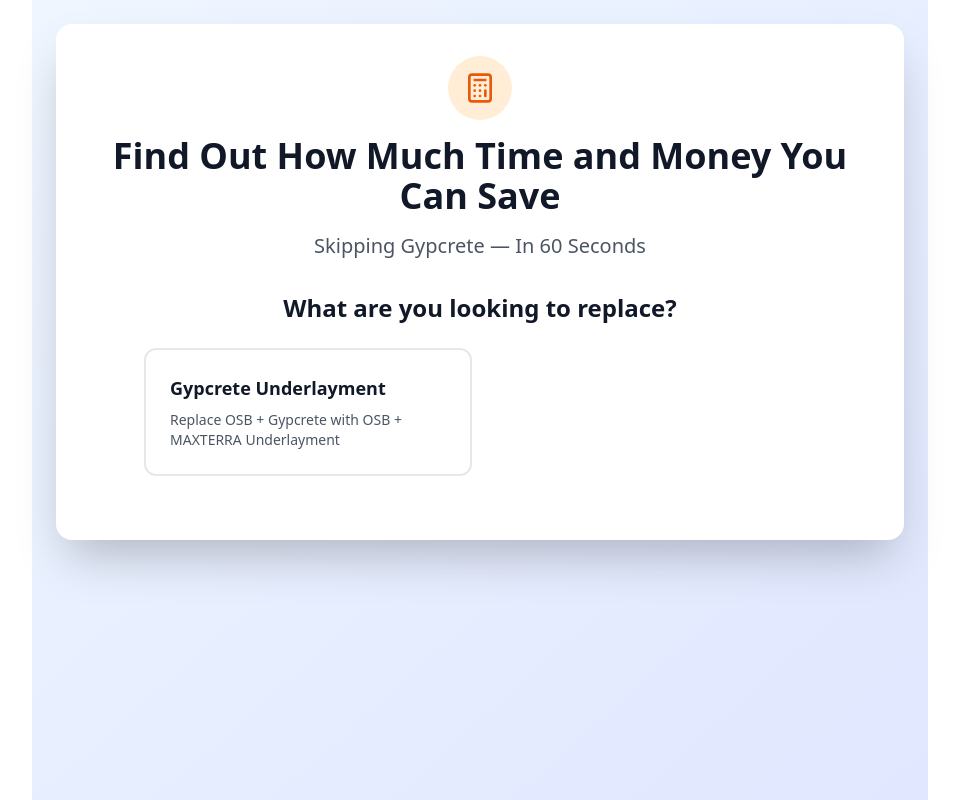
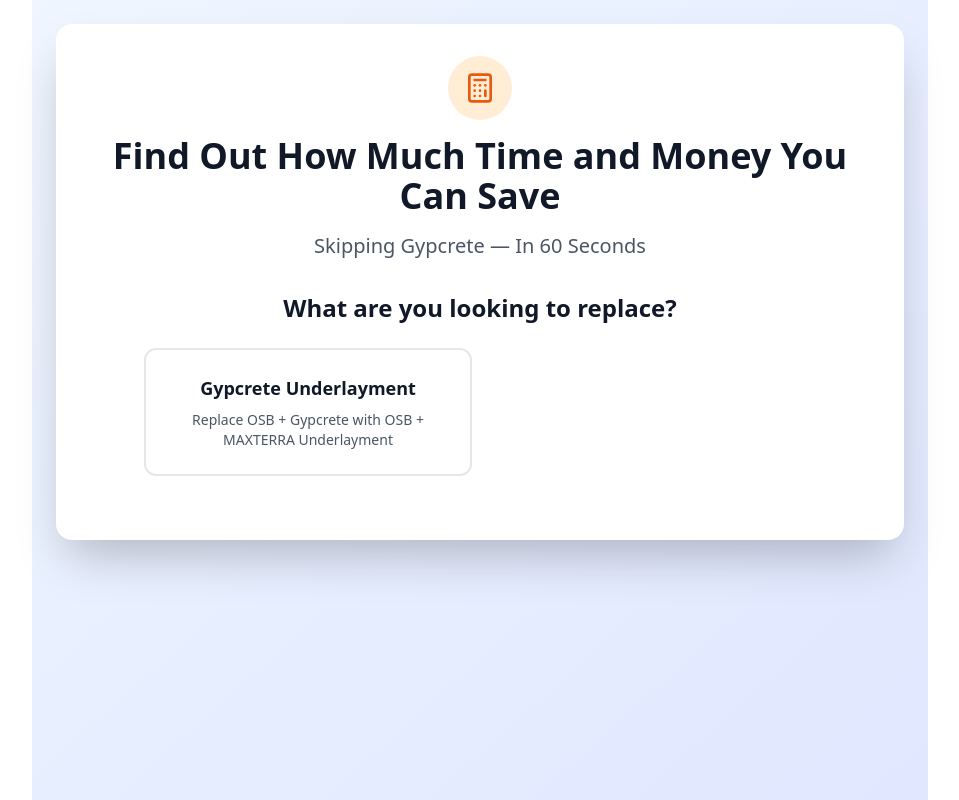
Before and after one commit to voizextechnologies/micheal_calculator, a React (Vite) app: page / in a window 1280 px wide. Shown: the whole page, without its empty margins (160-1119 px from the left). Built offline with nearby package versions, Linux system fonts and the light colour scheme.

Commit message:
Updated App.tsx

```diff
--- a/src/App.tsx
+++ b/src/App.tsx
@@ -172,7 +172,7 @@ const SavingsCalculator = () => {
             <div className="grid md:grid-cols-2 gap-4 mb-8">
               <button
                 onClick={() => setProjectType('gypcrete')}
-                className={`p-6 rounded-xl border-2 text-left transition-all duration-200 ${
+                className={`p-6 rounded-xl border-2 text-center transition-all duration-200 ${
                   projectType === 'gypcrete'
                     ? 'border-orange-500 bg-orange-50'
                     : 'border-gray-200 hover:border-orange-300'
```
